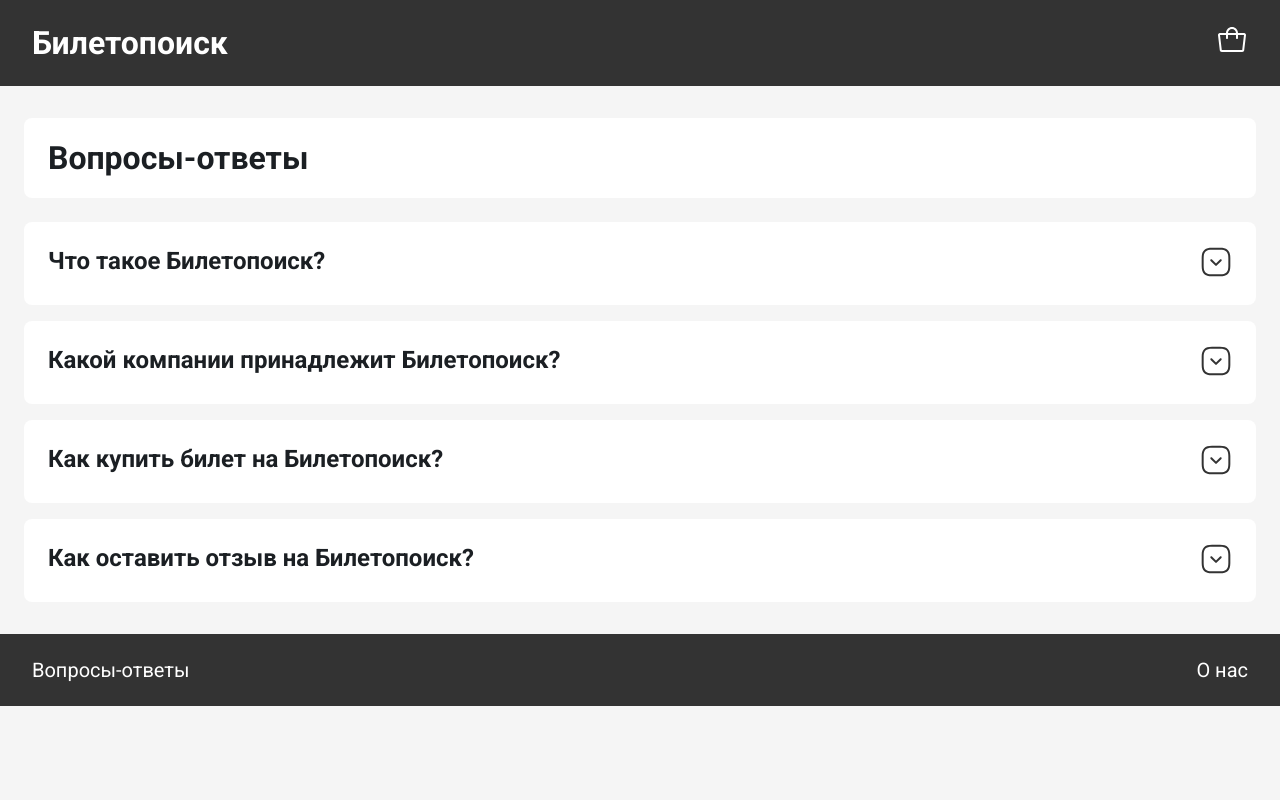
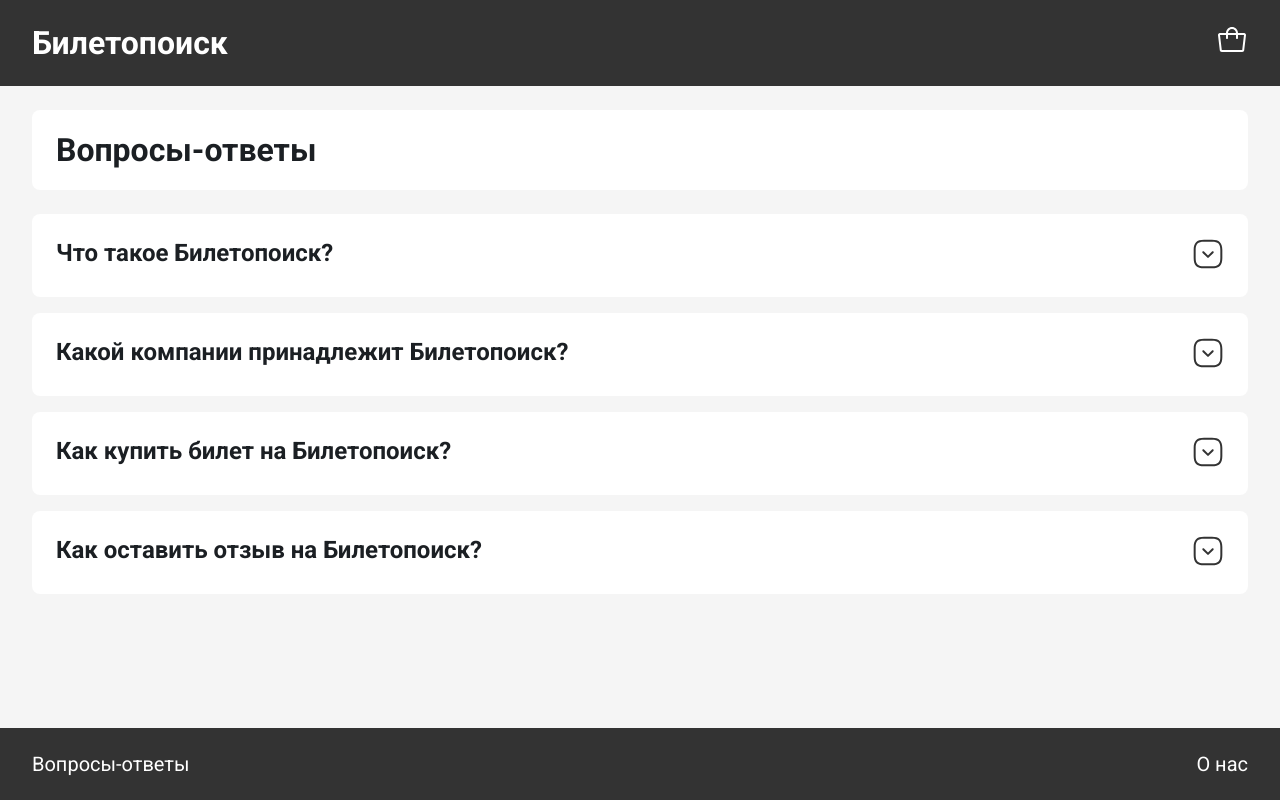
Before and after one commit to shvkn/bltpsk-nextjs-demo, a Next.js app: page /qna in a window 1280 px wide. Built offline with nearby package versions, Linux system fonts and the light colour scheme.

Commit message:
refactor: Вынести общий layout

```diff
--- a/src/app/about/page.module.css
+++ b/src/app/(group)/about/page.module.css
@@ -1,8 +1,3 @@
-.container {
-  padding: 24px 32px;
-  flex-grow: 1;
-}
-
 .article {
   padding: 24px;
   background-color: var(--color-white);
--- a/src/app/cart/page.module.css
+++ b/src/app/(group)/cart/page.module.css
@@ -1,11 +1,3 @@
-.container {
-  flex-grow: 1;
-  padding: 24px 32px;
-  display: flex;
-  flex-direction: column;
-  justify-content: space-between;
-}
-
 .tickets {
   display: flex;
   flex-direction: column;
@@ -21,6 +13,7 @@
   justify-content: space-between;
   align-items: center;
   padding: 24px;
+  margin-top: auto;
   background-color: var(--color-white);
   border-radius: 8px;
 }
--- a/src/app/cart/page.tsx
+++ b/src/app/(group)/cart/page.tsx
@@ -18,7 +18,7 @@
     return null;
   }
   return (
-    <main className={styles.container}>
+    <>
       <ul className={styles.tickets}>
         {Object.entries(cart).map(([id, count]) => (
           <li key={id}>
@@ -30,6 +30,6 @@
         <p className={styles.totalHeading}>Итого билетов:</p>
         <p className={styles.totalCount}>{totalCount}</p>
       </div>
-    </main>
+    </>
   );
 }
--- /dev/null
+++ b/src/app/(group)/layout.module.css
@@ -0,0 +1,6 @@
+.container {
+  padding: 24px 32px;
+  display: flex;
+  flex-direction: column;
+  flex-grow: 1;
+}
--- /dev/null
+++ b/src/app/(group)/layout.tsx
@@ -0,0 +1,6 @@
+import React from 'react';
+import styles from './layout.module.css';
+
+export default function Layout({ children }: { children: React.ReactNode }) {
+  return <main className={styles.container}>{children}</main>;
+}
--- a/src/app/movies/[id]/page.module.css
+++ b/src/app/(group)/movies/[id]/page.module.css
@@ -1,9 +1,3 @@
-.main {
-  display: flex;
-  flex-direction: column;
-  padding: 24px 32px;
-}
-
 .info {
   display: grid;
   grid-template-areas:
--- a/src/app/movies/[id]/page.tsx
+++ b/src/app/(group)/movies/[id]/page.tsx
@@ -16,7 +16,7 @@
     return <div>...Loading</div>;
   }
   return (
-    <main className={styles.main}>
+    <>
       <article className={styles.info}>
         <div className={styles.poster}>
           <Image src={movie.posterUrl} alt={movie.title} width={'400'} height={'500'} />
@@ -63,6 +63,6 @@
           </li>
         ))}
       </ul>
-    </main>
+    </>
   );
 }
--- a/src/app/qna/page.module.css
+++ b/src/app/(group)/qna/page.module.css
@@ -1,9 +1,3 @@
-.container {
-  display: flex;
-  flex-direction: column;
-  padding: 32px 24px;
-}
-
 .heading {
   padding: 24px;
   margin: 0;
--- a/src/app/qna/page.tsx
+++ b/src/app/(group)/qna/page.tsx
@@ -3,7 +3,7 @@
 
 export default function QuestionsAndAnswersPage() {
   return (
-    <main className={styles.container}>
+    <>
       <h2 className={styles.heading}>Вопросы-ответы</h2>
       <ul className={styles.questions}>
         <li>
@@ -39,6 +39,6 @@
           />
         </li>
       </ul>
-    </main>
+    </>
   );
 }
```
Also changed, not shown: src/app/(group)/about/page.tsx (renamed from src/app/about/page.tsx, +5 -5 lines).
